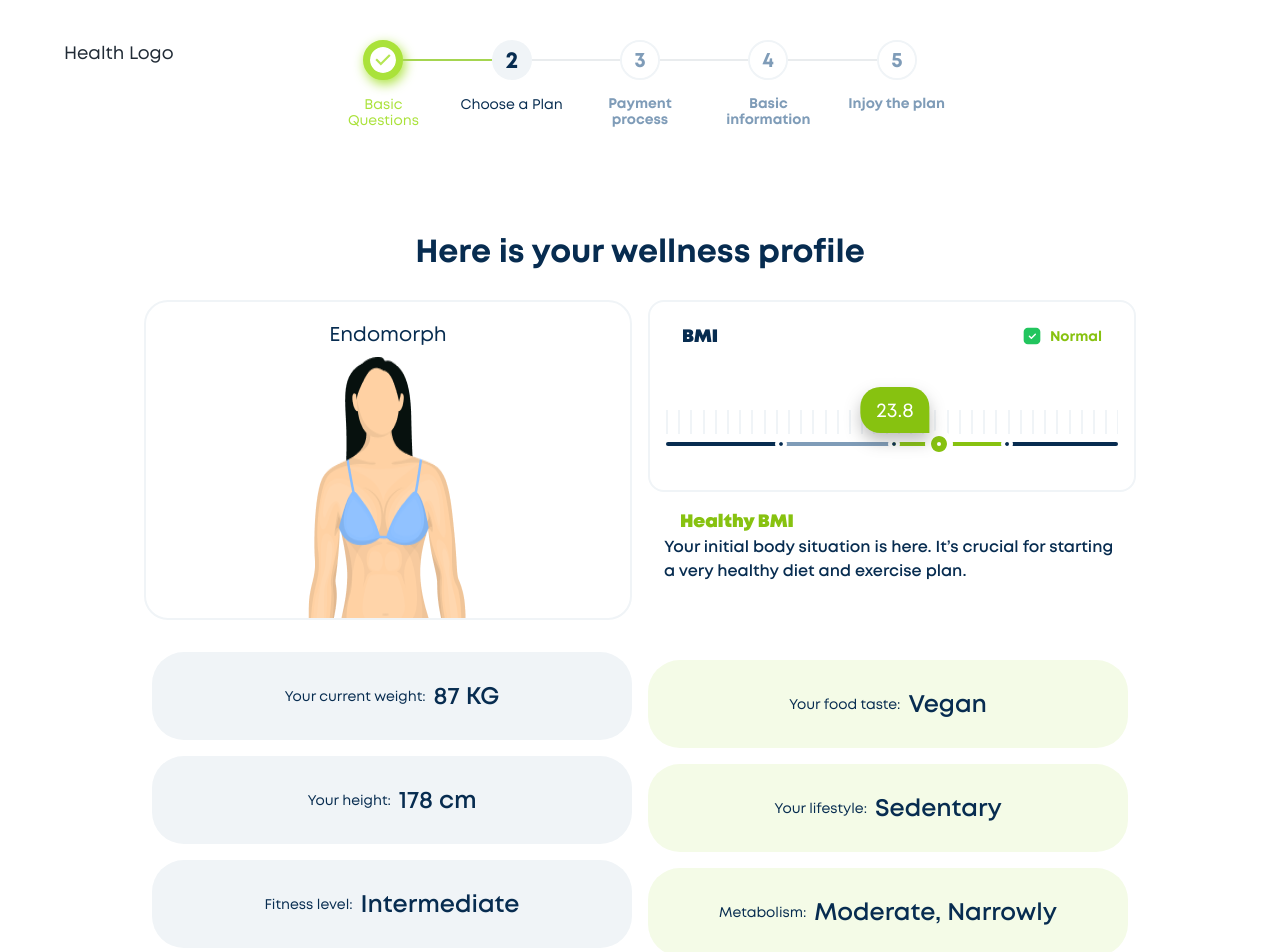
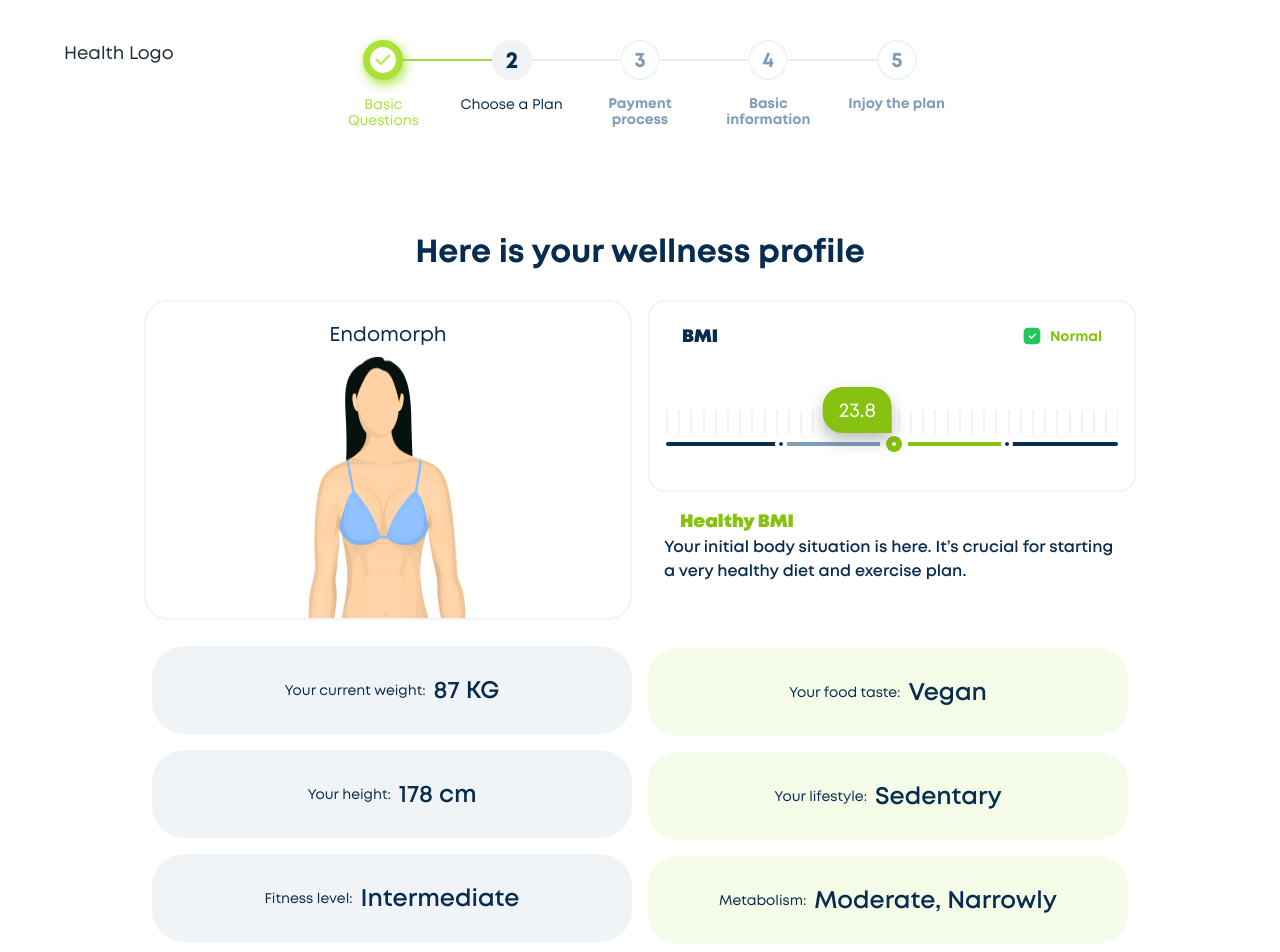
Before and after one commit to abbas-77/niasa-first-app, a Next.js app: page /task in a window 1280 px wide. Shown: the top 952 px of the page. Built offline with nearby package versions, Linux system fonts and the light colour scheme; no server answers.

Commit message:
fix data for bmi chart

```diff
--- a/src/app/task/page.tsx
+++ b/src/app/task/page.tsx
@@ -3,7 +3,7 @@
 import Image from 'next/image';
 import { FaChevronRight } from 'react-icons/fa';
 /* eslint-disable react/destructuring-assignment */
-import React, { useState, useEffect, ReactNode } from 'react';
+import React, { useState, ReactNode } from 'react';
 
 import { Box, Grid, Checkbox, Container, Typography } from '@mui/material';
 
@@ -12,49 +12,10 @@ import Header from 'src/components/header/Header';
 
 interface TooltipProps {
   rtl: boolean | undefined;
-  left: number;
+  left: number | string;
   bgc: string;
   children: ReactNode;
   translateY: number;
-}
-
-function getBreakPoint(windowWidth: number) {
-  if (windowWidth) {
-    if (windowWidth > 390) {
-      return 'sm';
-    }
-    if (windowWidth > 900) {
-      return 'md';
-    }
-    return 'md';
-  }
-  return undefined;
-}
-
-function useWindowSize() {
-  const isWindowClient = typeof window === 'object';
-
-  const [windowSize, setWindowSize] = useState(
-    isWindowClient ? getBreakPoint(window.innerWidth) : undefined
-  );
-
-  // eslint-disable-next-line consistent-return
-  useEffect(() => {
-    // a handler which will be called on change of the screen resize
-    function setSize() {
-      setWindowSize(getBreakPoint(window.innerWidth)); // 👈
-    }
-
-    if (isWindowClient) {
-      // register the window resize listener
-      window.addEventListener('resize', setSize);
-
-      // unregister the listerner on destroy of the hook
-      return () => window.removeEventListener('resize', setSize);
-    }
-  }, [isWindowClient, setWindowSize]);
-
-  return windowSize;
 }
 
 function Tooltip({ rtl, left, bgc, children, translateY }: TooltipProps) {
@@ -73,7 +34,7 @@ function Tooltip({ rtl, left, bgc, children, translateY }: TooltipProps) {
       paddingY={1}
       color="white"
       sx={{
-        transform: `translate(100% , ${translateY}px)`,
+        transform: `translate(-100% , ${translateY}px)`,
         transition: 'all',
       }}
     >
@@ -84,10 +45,24 @@ function Tooltip({ rtl, left, bgc, children, translateY }: TooltipProps) {
 
 function Page(): ReactNode {
   const [gender, setGender] = useState<boolean>(false);
-
-  const windowSize = useWindowSize();
-  // const matches = useMediaQuery('min-width-');
-
+  // bmi charts data
+  const rangeLocation = (position: number): number => {
+    if (position <= 25) {
+      return 0;
+    }
+    if (position <= 50) {
+      return 1;
+    }
+    if (position <= 75) {
+      return 2;
+    }
+    return 3;
+  };
+  const values = [60, 40, 20, 10];
+  const dataNo = 23.8;
+  const leftBmi = (23.8 * 100) / 45;
+  const tooltipLocation = rangeLocation(leftBmi);
+  // end
   return (
     <Container fixed>
       {/* header */}
@@ -200,7 +175,7 @@ function Page(): ReactNode {
                     height: '4px',
                     display: 'block',
                     position: 'absolute',
-                    left: `60%`,
+                    left: `50%`,
                     borderRadius: '100px',
                     transform: 'translateY(-50%)',
                     top: '50%',
@@ -218,12 +193,12 @@ function Page(): ReactNode {
                 <Tooltip
                   bgc="#87C210"
                   rtl={undefined}
-                  left={125}
-                  children={23.8}
+                  left="50%"
+                  children={dataNo}
                   translateY={-55}
                 />
 
-                {[60, 40, 20, 10].map((value, index) => (
+                {values.map((value, index) => (
                   <Box
                     sx={{
                       '&:before': {
@@ -242,12 +217,16 @@ function Page(): ReactNode {
 
                       backgroundColor:
                         // eslint-disable-next-line no-nested-ternary
-                        index === 1 ? '#7F9CB8' : index === 2 ? '#87C210' : '#072C50',
+                        tooltipLocation - 1 === index
+                          ? '#7F9CB8'
+                          : tooltipLocation === index
+                            ? '#87C210'
+                            : '#072C50',
                       height: '4px',
                       borderRadius: '70px',
                       flexShrink: 0,
                     }}
-                    width="25%"
+                    width={`${100 / values.length}%`}
                     key={value}
                   />
                 ))}
@@ -340,7 +319,7 @@ function Page(): ReactNode {
           direction="column"
           alignItems="center"
           gap={2}
-          marginTop={windowSize === 'md' ? 0 : 2}
+          sx={{ marginTop: { xs: '4px', md: 'none' } }}
         >
           <Grid
             item
```
